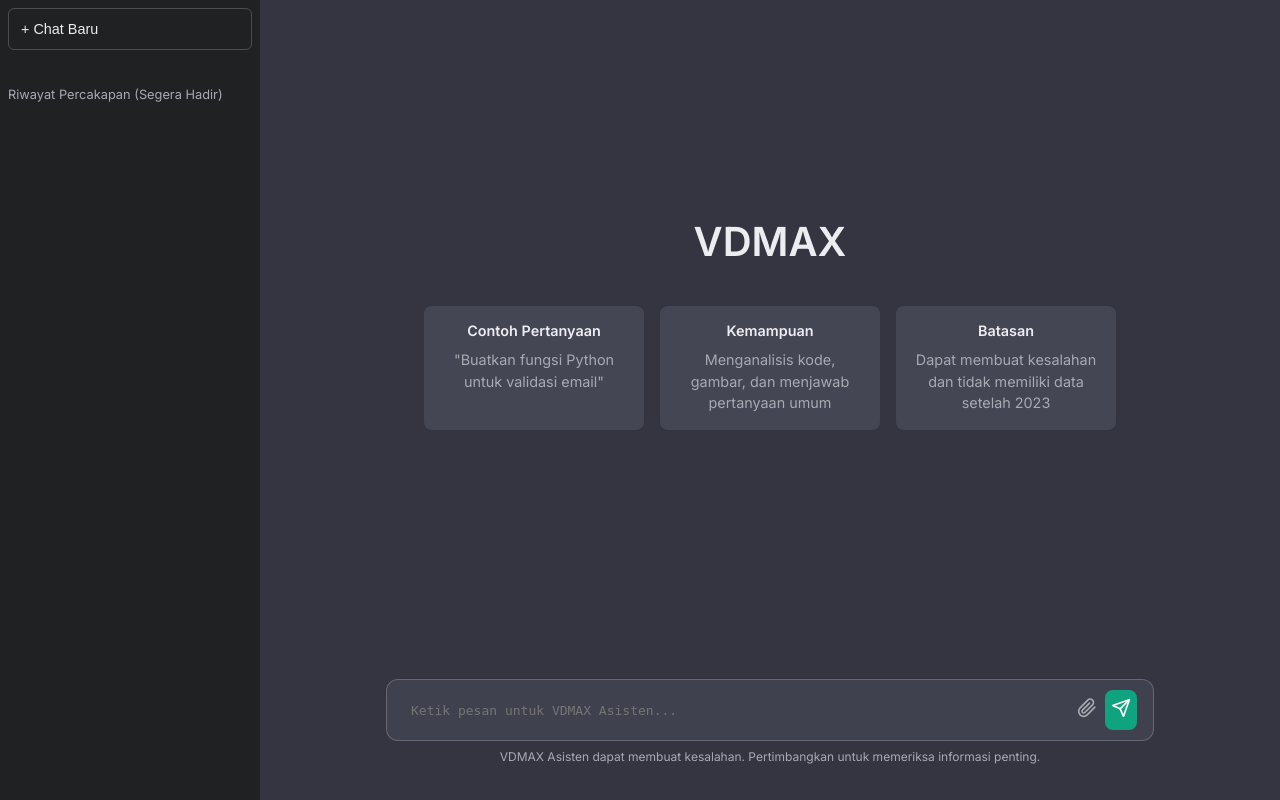
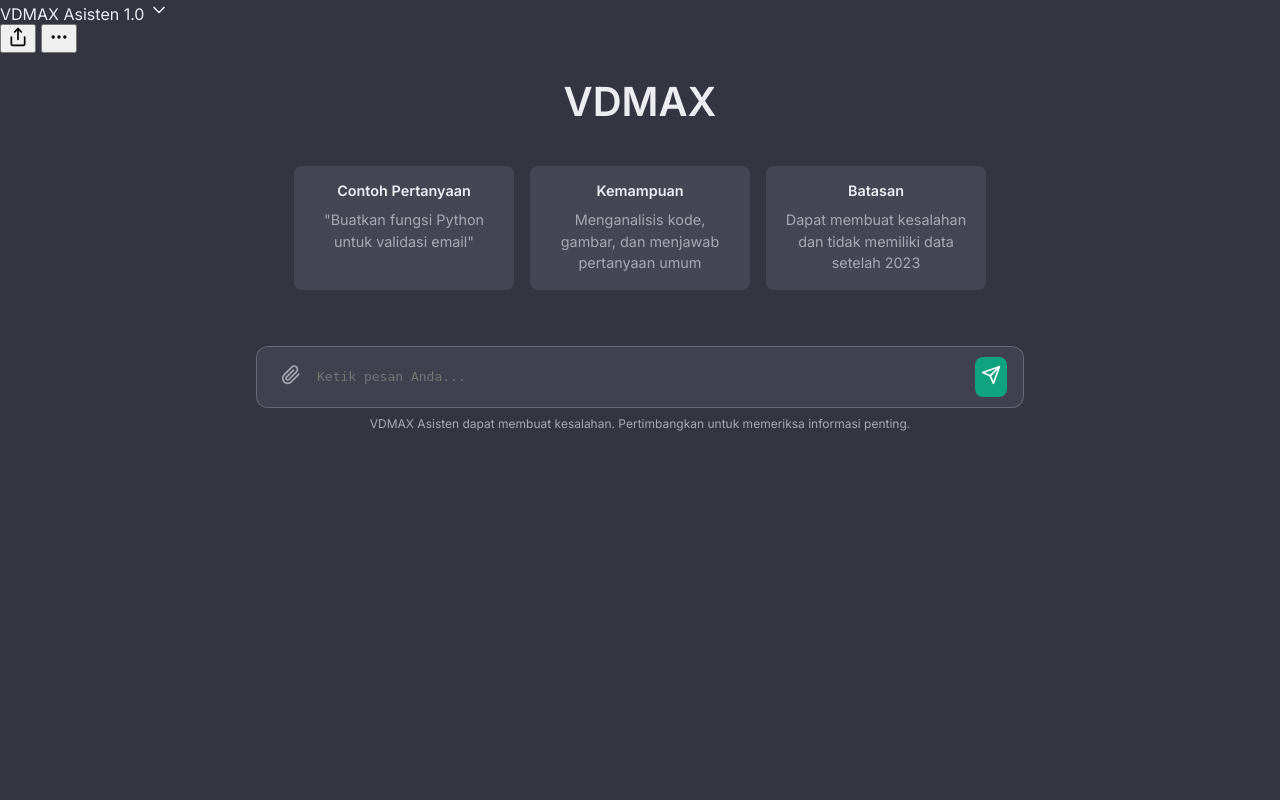
Before and after one commit to Abdulkohar-design/vdmax-assistant03, a Flask app: page / in a window 1280 px wide. Run offline with Flask 3, Linux system fonts and the light colour scheme; some libraries are stand-ins or nearby versions.

Commit message:
Update index.html

```diff
--- a/templates/index.html
+++ b/templates/index.html
@@ -7,19 +7,22 @@
     <link rel="stylesheet" href="{{ url_for('static', filename='css/style.css') }}">
 </head>
 <body>
-    <div class="app-container">
-        <aside class="sidebar">
-            <div class="sidebar-header">
-                <button id="new-chat-button" class="new-chat-btn">+ Chat Baru</button>
+    <div class="main-content">
+        <header class="app-header">
+            <div id="new-chat-button" class="header-title" title="Mulai chat baru">
+                VDMAX Asisten 1.0
+                <svg xmlns="http://www.w3.org/2000/svg" width="20" height="20" viewBox="0 0 24 24" fill="none" stroke="currentColor" stroke-width="2" stroke-linecap="round" stroke-linejoin="round"><path d="m6 9 6 6 6-6"></path></svg>
             </div>
-            <nav class="chat-history">
-                <p>Riwayat Percakapan (Segera Hadir)</p>
-                <ul>
-                    </ul>
-            </nav>
-        </aside>
+            <div class="header-actions">
+                <button class="icon-header-btn" title="Bagikan (Segera Hadir)">
+                    <svg xmlns="http://www.w3.org/2000/svg" width="20" height="20" viewBox="0 0 24 24" fill="none" stroke="currentColor" stroke-width="2" stroke-linecap="round" stroke-linejoin="round"><path d="M4 12v8a2 2 0 0 0 2 2h12a2 2 0 0 0 2-2v-8"></path><polyline points="16 6 12 2 8 6"></polyline><line x1="12" y1="2" x2="12" y2="15"></line></svg>
+                </button>
+                <button class="icon-header-btn" title="Opsi Lain (Segera Hadir)">
+                    <svg xmlns="http://www.w3.org/2000/svg" width="20" height="20" viewBox="0 0 24 24" fill="none" stroke="currentColor" stroke-width="2" stroke-linecap="round" stroke-linejoin="round"><circle cx="12" cy="12" r="1"></circle><circle cx="19" cy="12" r="1"></circle><circle cx="5" cy="12" r="1"></circle></svg>
+                </button>
+            </div>
+        </header>
 
-        <main class="chat-area">
         <div class="chat-window" id="chat-window">
             </div>
 
@@ -27,19 +30,18 @@
             <form class="chat-form" id="chat-form">
                 <div id="image-preview-container"></div>
                 <div class="input-group">
-                        <textarea id="message-input" placeholder="Ketik pesan untuk VDMAX Asisten..." rows="1"></textarea>
-                        <input type="file" id="image-input" accept="image/*" style="display: none;">
                     <button type="button" id="upload-button" class="icon-button" title="Unggah Gambar">
                         <svg xmlns="http://www.w3.org/2000/svg" width="20" height="20" viewBox="0 0 24 24" fill="none" stroke="currentColor" stroke-width="2" stroke-linecap="round" stroke-linejoin="round"><path d="M21.44 11.05l-9.19 9.19a6 6 0 0 1-8.49-8.49l9.19-9.19a4 4 0 0 1 5.66 5.66l-9.2 9.19a2 2 0 0 1-2.83-2.83l8.49-8.48"></path></svg>
                     </button>
-                        <button type="submit" id="send-button" class="icon-button" title="Kirim">
+                    <textarea id="message-input" placeholder="Ketik pesan Anda..." rows="1"></textarea>
+                    <input type="file" id="image-input" accept="image/*" style="display: none;">
+                    <button type="submit" id="send-button" class="icon-button" title="Kirim" disabled>
                         <svg xmlns="http://www.w3.org/2000/svg" width="20" height="20" viewBox="0 0 24 24" fill="none" stroke="currentColor" stroke-width="2" stroke-linecap="round" stroke-linejoin="round"><line x1="22" y1="2" x2="11" y2="13"></line><polygon points="22 2 15 22 11 13 2 9 22 2"></polygon></svg>
                     </button>
                 </div>
             </form>
             <p class="disclaimer">VDMAX Asisten dapat membuat kesalahan. Pertimbangkan untuk memeriksa informasi penting.</p>
         </div>
-        </main>
     </div>
 
     <script src="https://cdn.jsdelivr.net/npm/browser-image-compression@2.0.2/dist/browser-image-compression.js"></script>
```
Lines whose indentation alone changed are shown as unchanged.
